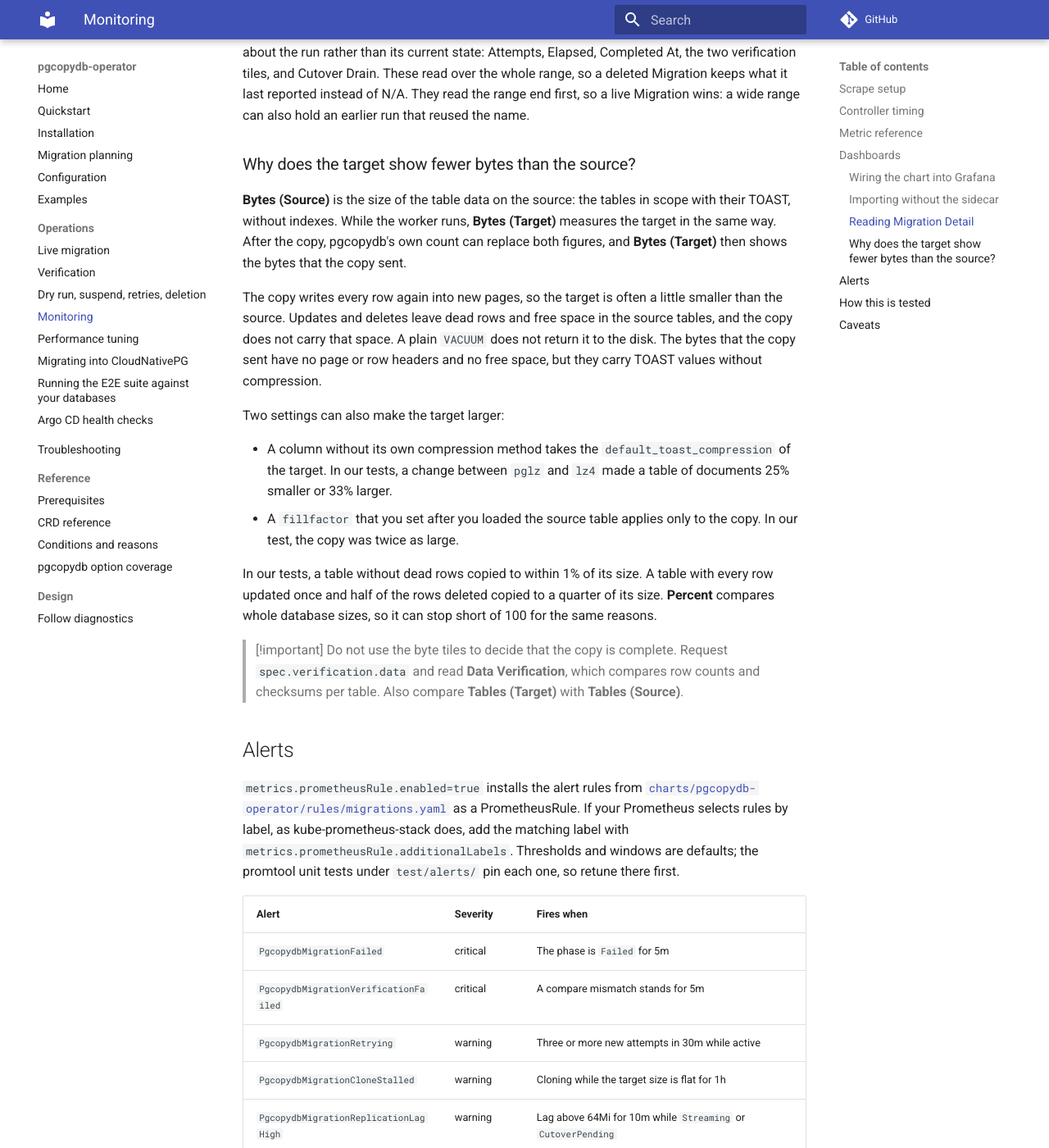
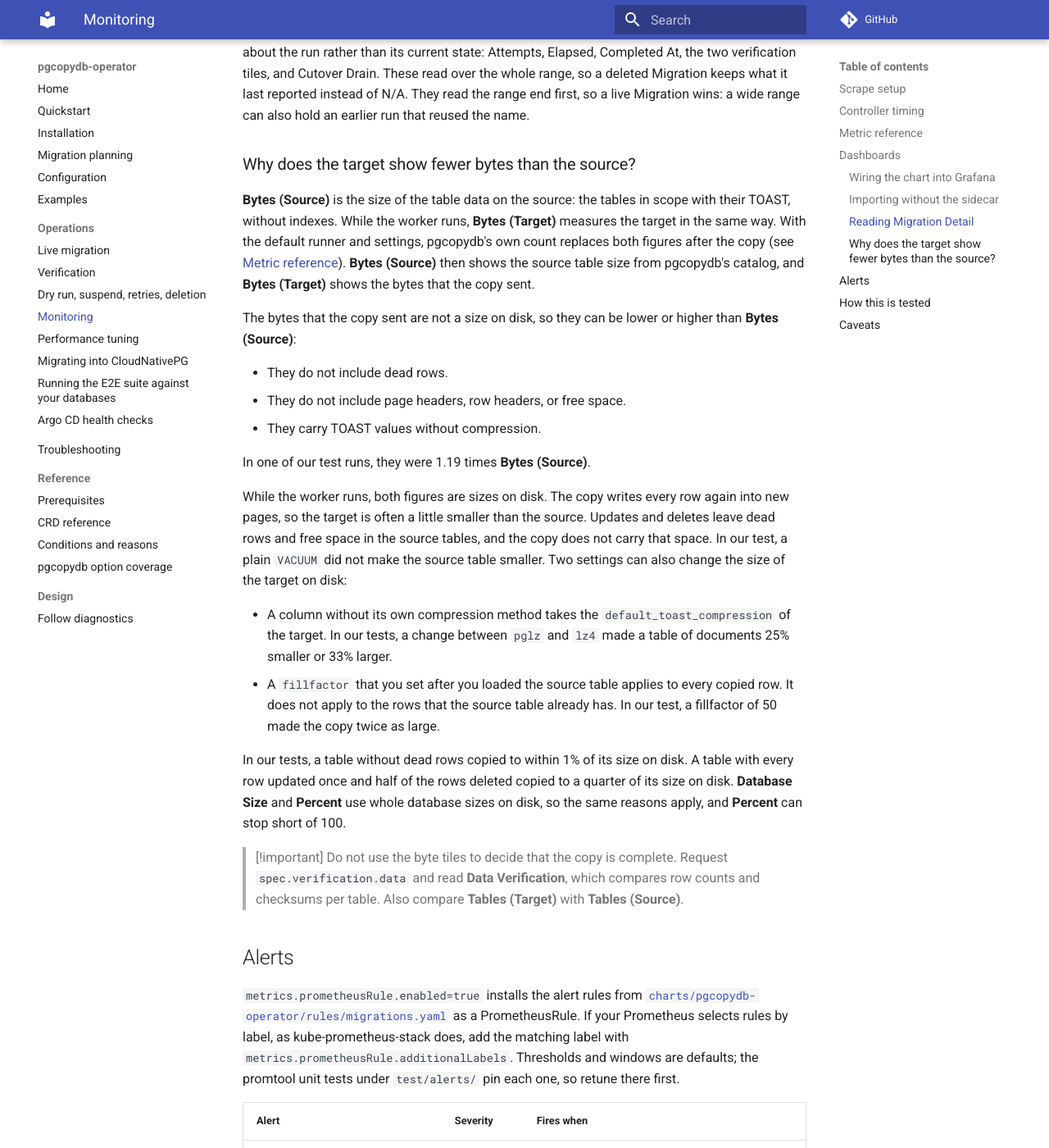
Before and after one commit to ydixken/pgcopydb-operator, an MkDocs documentation site: the page built from docs/operations/monitoring.md, in a window 1280 px wide and 1400 px high, scrolled down 7963 px. Shown: the whole window at 82% size. Built offline with MkDocs 1.6.1 and Material for MkDocs 9.7.7, drawn with Linux system fonts in a browser that asks for light colours; comment, search, counter and statistics services are not loaded; some of the changed text lies outside the part shown.

Commit message:
docs(monitoring): tell which byte figure each reason applies to
By default, pgcopydb's count replaces both byte figures after the copy.
Bytes (Target) then shows the bytes that the copy sent, not a size on disk.
The section now explains that count first, and it limits the fillfactor and TOAST measurements to the sizes on disk.

The section also gives the fillfactor value of the test.
It no longer says that a plain VACUUM never makes a table smaller.
The metric table and the Bytes bullet now name pgcopydb's count as a second exception.
The rate() caveat no longer says that delta() misreads a database that shrinks, or that the panels note it.

```diff
--- a/docs/operations/monitoring.md
+++ b/docs/operations/monitoring.md
@@ -43,7 +43,7 @@ A value the operator does not know is absent, never zero: dashboards and alerts
 | `pgcopydb_migration_target_database_size_bytes` | | Target database size, summed over the instance with `allDatabases` | once sampled |
 | `pgcopydb_migration_tables_done` / `_tables_total` | | Tables copied and tables planned | once sampled |
 | `pgcopydb_migration_indexes_done` / `_indexes_total` | | Indexes built and indexes planned | once sampled |
-| `pgcopydb_migration_clone_copied_bytes` / `_clone_planned_bytes` | | Table data on the target and on the source (see [below](#why-does-the-target-show-fewer-bytes-than-the-source)) | once sampled |
+| `pgcopydb_migration_clone_copied_bytes` / `_clone_planned_bytes` | | Table data on the target and on the source, then pgcopydb's counts after the copy (see [below](#why-does-the-target-show-fewer-bytes-than-the-source)) | once sampled |
 | `pgcopydb_migration_replication_lag_bytes` | | Total replication lag | follow, streaming |
 | `pgcopydb_migration_source_lsn_bytes` | | Source write-ahead log (WAL) head as an absolute byte position | follow, streaming |
 | `pgcopydb_migration_write_lsn_bytes` | | The walsender's `write_lsn` on the source, or the slot's `confirmed_flush_lsn` where the stat columns are masked | follow, streaming |
@@ -217,7 +217,7 @@ The tiles read as follows:
 - **Tables**, **Indexes**, and **Bytes** are six tiles, one per side: a `(Source)` total beside the `(Target)` figure measured against it.
   They read N/A before the target has a schema to count, and for a migration whose worker never ran.
   **Bytes** compares table data on both sides (see [Why does the target show fewer bytes than the source?](#why-does-the-target-show-fewer-bytes-than-the-source)).
-  The one exception is a table a copy worker holds under an exclusive lock, such as one pgcopydb copies whole.
+  While the copy runs, one exception is a table a copy worker holds under an exclusive lock, such as one pgcopydb copies whole.
   Until that copy commits, the target counts the bytes the copy has streamed into it, which a target before PostgreSQL 14 cannot report and counts as zero.
 - **Schema Verification** and **Data Verification** are one tile per compare check.
   Each reads Pending until its Job produces a result, then PASS or FAIL.
@@ -236,23 +236,32 @@ They read the range end first, so a live Migration wins: a wide range can also h
 
 **Bytes (Source)** is the size of the table data on the source: the tables in scope with their TOAST, without indexes.
 While the worker runs, **Bytes (Target)** measures the target in the same way.
-After the copy, pgcopydb's own count can replace both figures, and **Bytes (Target)** then shows the bytes that the copy sent.
+With the default runner and settings, pgcopydb's own count replaces both figures after the copy (see [Metric reference](#metric-reference)).
+**Bytes (Source)** then shows the source table size from pgcopydb's catalog, and **Bytes (Target)** shows the bytes that the copy sent.
 
+The bytes that the copy sent are not a size on disk, so they can be lower or higher than **Bytes (Source)**:
+
+- They do not include dead rows.
+- They do not include page headers, row headers, or free space.
+- They carry TOAST values without compression.
+
+In one of our test runs, they were 1.19 times **Bytes (Source)**.
+
+While the worker runs, both figures are sizes on disk.
 The copy writes every row again into new pages, so the target is often a little smaller than the source.
 Updates and deletes leave dead rows and free space in the source tables, and the copy does not carry that space.
-A plain `VACUUM` does not return it to the disk.
-The bytes that the copy sent have no page or row headers and no free space, but they carry TOAST values without compression.
-
-Two settings can also make the target larger:
+In our test, a plain `VACUUM` did not make the source table smaller.
+Two settings can also change the size of the target on disk:
 
 - A column without its own compression method takes the `default_toast_compression` of the target.
   In our tests, a change between `pglz` and `lz4` made a table of documents 25% smaller or 33% larger.
-- A `fillfactor` that you set after you loaded the source table applies only to the copy.
-  In our test, the copy was twice as large.
+- A `fillfactor` that you set after you loaded the source table applies to every copied row.
+  It does not apply to the rows that the source table already has.
+  In our test, a fillfactor of 50 made the copy twice as large.
 
-In our tests, a table without dead rows copied to within 1% of its size.
-A table with every row updated once and half of the rows deleted copied to a quarter of its size.
-**Percent** compares whole database sizes, so it can stop short of 100 for the same reasons.
+In our tests, a table without dead rows copied to within 1% of its size on disk.
+A table with every row updated once and half of the rows deleted copied to a quarter of its size on disk.
+**Database Size** and **Percent** use whole database sizes on disk, so the same reasons apply, and **Percent** can stop short of 100.
 
 > [!important]
 > Do not use the byte tiles to decide that the copy is complete.
@@ -291,8 +300,8 @@ Static checks and promtool unit tests gate every panel query and alert rule, and
 - The gauges are process state in the manager, so an operator restart clears them and the next reconcile of each Migration restores them.
   A scrape gap around a restart is normal.
 - A finished migration has no worker pod, so the two size series do not come back after an operator restart, though its other series do.
-- `rate()` and `delta()` over the size gauges misread a database that shrinks as a counter reset.
-  The throughput panels note that, and the stalled-clone alert uses `delta()`.
+- `rate()` over the size gauges misreads a database that shrinks as a counter reset.
+  The dashboard panels use `deriv()` instead, and the stalled-clone alert uses `delta()`.
 - The tables, indexes, and clone-byte series step once when pgcopydb's own count replaces the psql estimate.
   The estimate counts a table once it holds a committed row and, on a PostgreSQL 14 or later target, no copy into it is open.
   A table copied in parts can therefore count between two of its parts, and during them on an older target.
```
